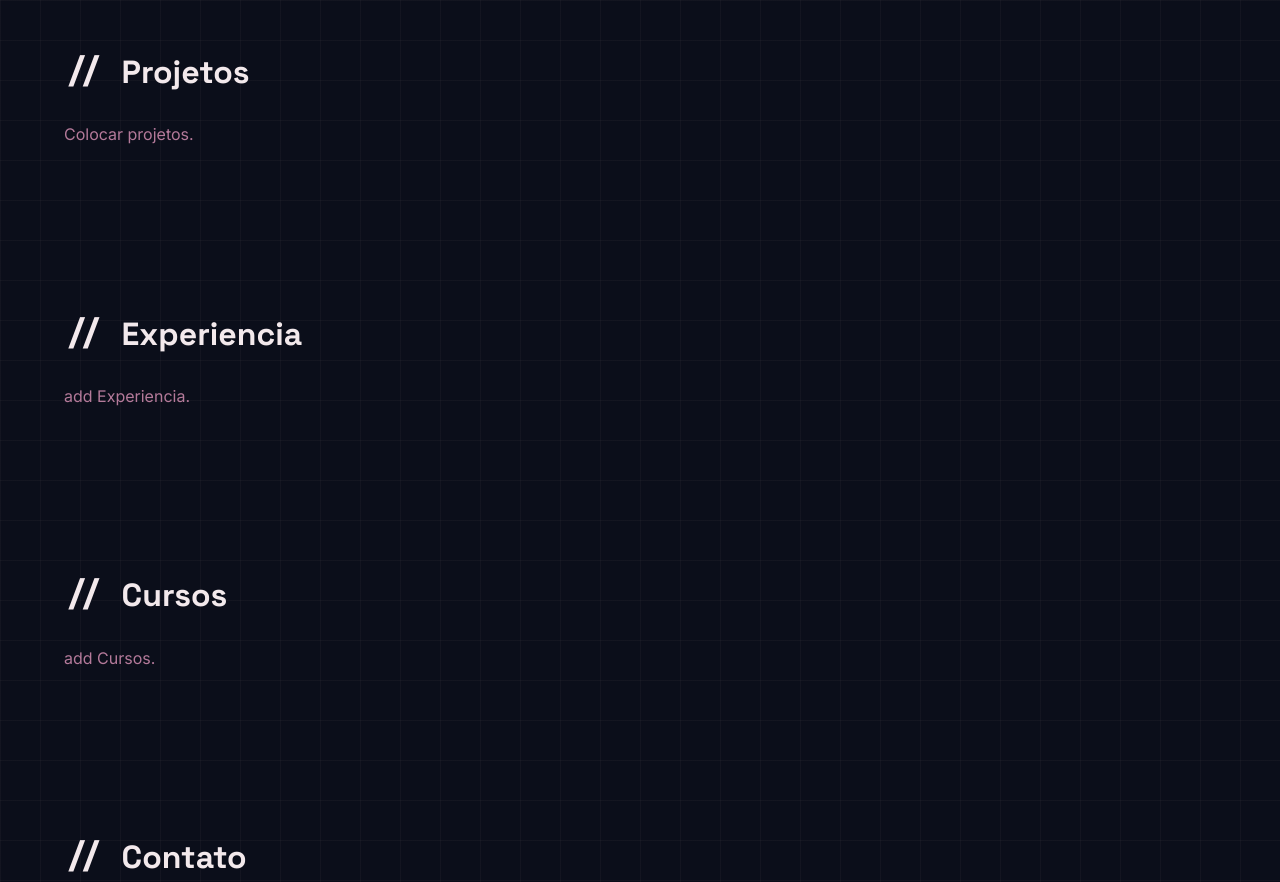
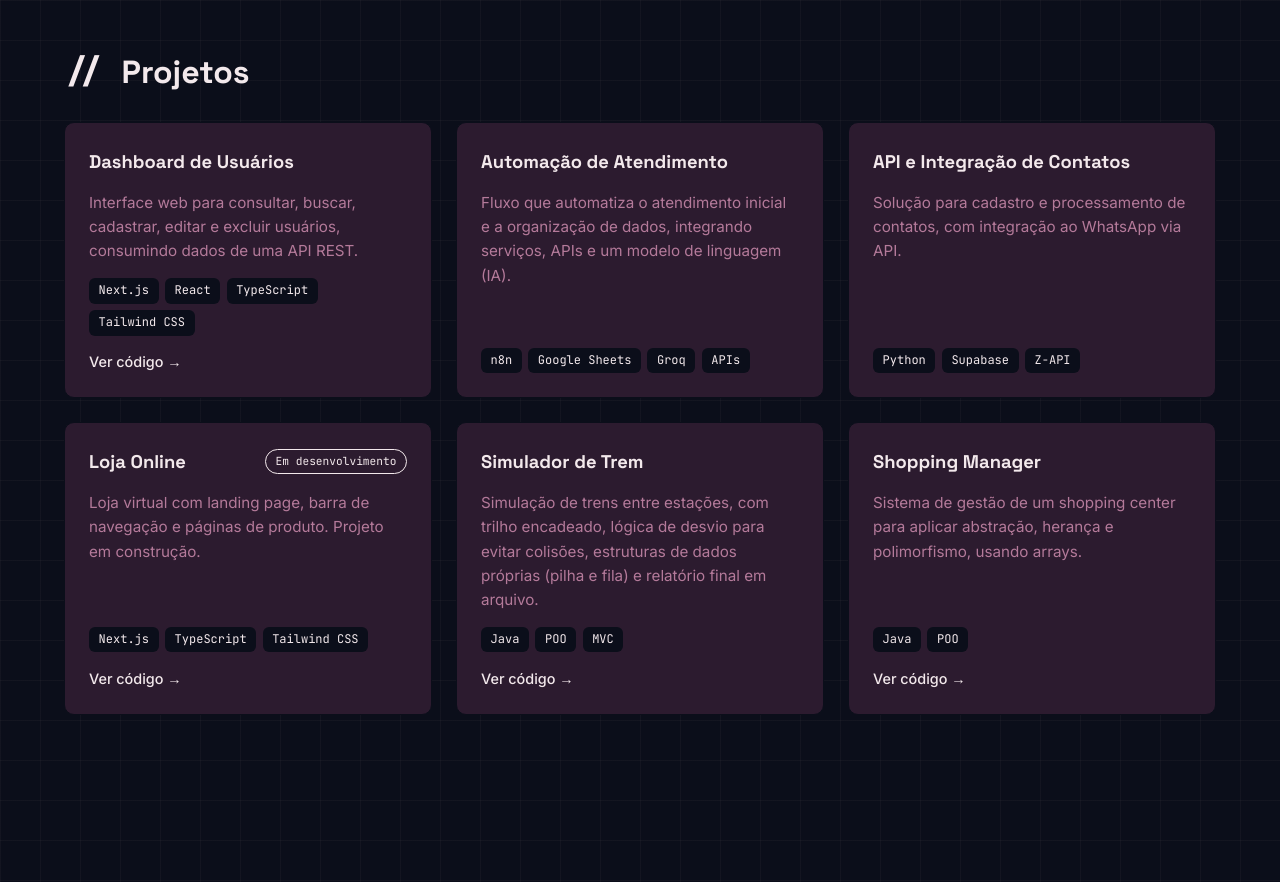
Before and after one commit to karoldamiani/portfolio, a React (Vite) app: page / in a window 1280 px wide. Shown: the part 1880-2762 px from the top of the page. Built offline with nearby package versions, Linux system fonts and the light colour scheme.

Commit message:
adicionando seção de projetos com dados e estilos

```diff
--- a/src/App.jsx
+++ b/src/App.jsx
@@ -4,6 +4,7 @@ import Footer from './components/Footer'
 import Section from './components/Section'
 import About from './components/About'
 import Stack from './components/Stack'
+import Projects from './components/Projects'
 
 
 function App() {
@@ -16,9 +17,7 @@ function App() {
 
           <Stack />
 
-          <Section id="projetos" title="Projetos">
-            <p className="section__text">Colocar projetos.</p>
-          </Section>
+          <Projects />
 
           <Section id="experiencia" title="Experiencia">
              <p className="section__text">add Experiencia.</p>
--- /dev/null
+++ b/src/components/Projects.css
@@ -0,0 +1,74 @@
+.projects {
+  display: grid;
+  grid-template-columns: repeat(auto-fit, minmax(300px, 1fr));
+  gap: 1.5rem;
+}
+
+.project {
+  display: flex;
+  flex-direction: column;
+  gap: 0.9rem;
+  background: var(--surface);
+  border: 1px solid var(--border);
+  border-radius: 10px;
+  padding: 1.5rem;
+  transition: border-color 0.2s, transform 0.2s;
+}
+
+.project:hover {
+  border-color: var(--accent);
+  transform: translateY(-3px);
+}
+
+.project__header {
+  display: flex;
+  align-items: center;
+  justify-content: space-between;
+  gap: 0.75rem;
+}
+
+.project__title {
+  font-family: var(--font-title);
+  font-size: 1.15rem;
+}
+
+.project__status {
+  padding: 0.15rem 0.6rem;
+  border: 1px solid var(--accent);
+  border-radius: 999px;
+  color: var(--accent);
+  font-family: var(--font-mono);
+  font-size: 0.7rem;
+  white-space: nowrap;
+}
+
+.project__description {
+  color: var(--muted);
+  font-size: 0.95rem;
+}
+
+.project__tags {
+  display: flex;
+  flex-wrap: wrap;
+  gap: 0.4rem;
+  list-style: none;
+  margin-top: auto;
+}
+
+.project__tags li {
+  padding: 0.2rem 0.6rem;
+  background: var(--bg);
+  border-radius: 6px;
+  font-family: var(--font-mono);
+  font-size: 0.75rem;
+}
+
+.project__link {
+  color: var(--accent);
+  font-size: 0.9rem;
+  font-weight: 500;
+}
+
+.project__link:hover {
+  text-decoration: underline;
+}
--- /dev/null
+++ b/src/components/Projects.jsx
@@ -0,0 +1,43 @@
+import Section from './Section'
+import { projects } from '../data/projects'
+import './Projects.css'
+
+function Projects() {
+  return (
+    <Section id="projetos" title="Projetos">
+      <div className="projects">
+        {projects.map((project) => (
+          <article key={project.title} className="project">
+            <header className="project__header">
+              <h3 className="project__title">{project.title}</h3>
+              {project.status && (
+                <span className="project__status">{project.status}</span>
+              )}
+            </header>
+
+            <p className="project__description">{project.description}</p>
+
+            <ul className="project__tags">
+              {project.tags.map((tag) => (
+                <li key={tag}>{tag}</li>
+              ))}
+            </ul>
+
+            {project.repo && (
+              <a
+                className="project__link"
+                href={project.repo}
+                target="_blank"
+                rel="noreferrer"
+              >
+                Ver código →
+              </a>
+            )}
+          </article>
+        ))}
+      </div>
+    </Section>
+  )
+}
+
+export default Projects
--- /dev/null
+++ b/src/data/projects.js
@@ -0,0 +1,45 @@
+const github = 'https://github.com/karoldamiani'
+
+export const projects = [
+  {
+    title: 'Dashboard de Usuários',
+    description:
+      'Interface web para consultar, buscar, cadastrar, editar e excluir usuários, consumindo dados de uma API REST.',
+    tags: ['Next.js', 'React', 'TypeScript', 'Tailwind CSS'],
+    repo: `${github}/user-dashboard`,
+  },
+  {
+    title: 'Automação de Atendimento',
+    description:
+      'Fluxo que automatiza o atendimento inicial e a organização de dados, integrando serviços, APIs e um modelo de linguagem (IA).',
+    tags: ['n8n', 'Google Sheets', 'Groq', 'APIs'],
+  },
+  {
+    title: 'API e Integração de Contatos',
+    description:
+      'Solução para cadastro e processamento de contatos, com integração ao WhatsApp via API.',
+    tags: ['Python', 'Supabase', 'Z-API'],
+  },
+  {
+    title: 'Loja Online',
+    status: 'Em desenvolvimento',
+    description:
+      'Loja virtual com landing page, barra de navegação e páginas de produto. Projeto em construção.',
+    tags: ['Next.js', 'TypeScript', 'Tailwind CSS'],
+    repo: `${github}/online-store`,
+  },
+  {
+    title: 'Simulador de Trem',
+    description:
+      'Simulação de trens entre estações, com trilho encadeado, lógica de desvio para evitar colisões, estruturas de dados próprias (pilha e fila) e relatório final em arquivo.',
+    tags: ['Java', 'POO', 'MVC'],
+    repo: `${github}/SimuladorDeTrem`,
+  },
+  {
+    title: 'Shopping Manager',
+    description:
+      'Sistema de gestão de um shopping center para aplicar abstração, herança e polimorfismo, usando arrays.',
+    tags: ['Java', 'POO'],
+    repo: `${github}/Lab1-Shopping-Manager`,
+  },
+]
```
